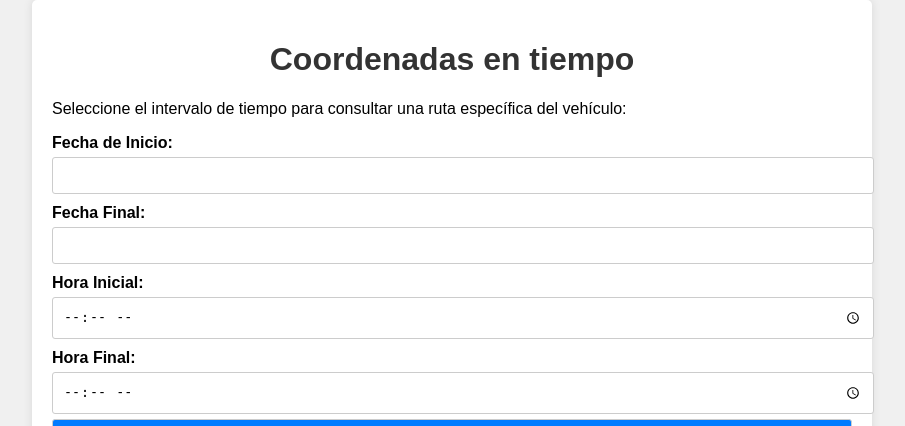
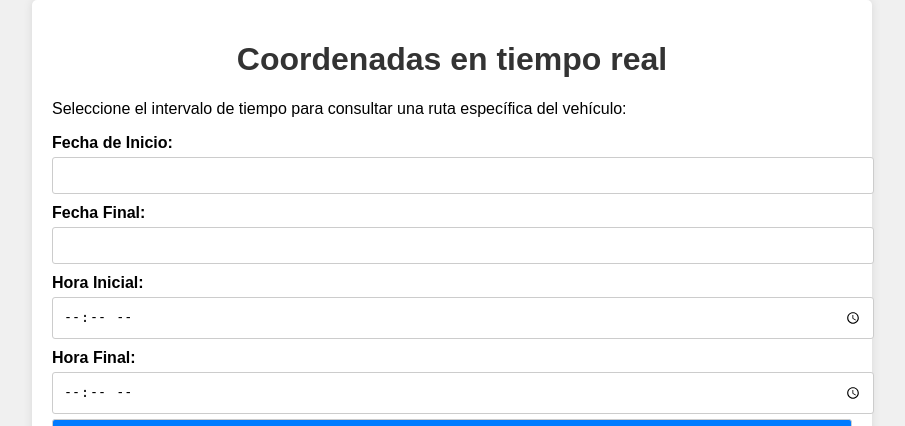
Before and after one commit to jmanzur02/GeoLocalization, a PHP site: page / in a window 1280 px wide. Shown: the top 426 px of the page, without its empty margins (188-1093 px from the left). Run offline with PHP 8.4, Linux system fonts and the light colour scheme; some libraries are stand-ins or nearby versions.

Commit message:
Title change back

```diff
--- a/index.php
+++ b/index.php
@@ -15,7 +15,7 @@
 </head>
 <body>
     <div class="container">
-        <h1>Coordenadas en tiempo</h1>
+        <h1>Coordenadas en tiempo real</h1>
         <p> Seleccione el intervalo de tiempo para consultar una ruta específica del vehículo:</p>
         <label for="fechaInicio">Fecha de Inicio:</label>
         <input type="text" id="fechaInicio" name="fechaInicio" />
```
